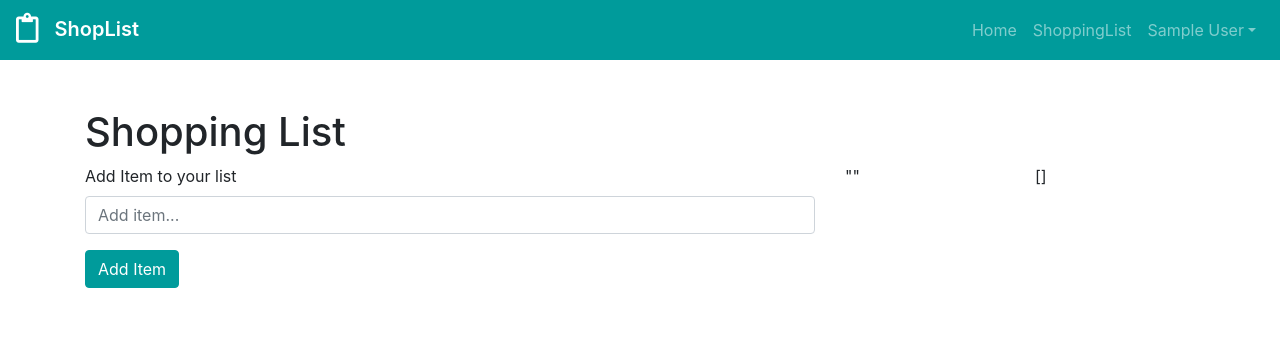
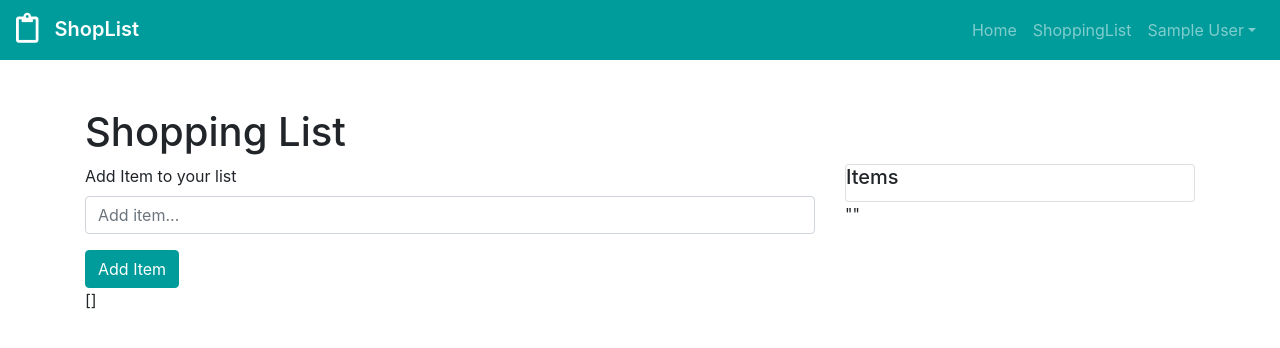
Before and after one commit to JosephThomasVasquez/simpleShop-RF, a React (Create React App) app in the folder client/: page /shoppinglist in a window 1280 px wide. Shown: the top 348 px of the page. Built offline with nearby package versions, Linux system fonts and the light colour scheme; no server answers; the database is empty; sample sign-in values are in the browser's storage.

Commit message:
Added ShoppingList.js component for holding the shoppinglist items array

```diff
--- /dev/null
+++ b/client/src/components/shopList/ShoppingList.js
@@ -0,0 +1,12 @@
+import React from "react";
+import { Container, Row, Col, Form, Button, Card } from "react-bootstrap";
+
+const ShoppingList = () => {
+  return <div>
+      <Card>
+          <Card.Title>Items</Card.Title>
+      </Card>
+  </div>;
+};
+
+export default ShoppingList;
--- a/client/src/views/ShopListView.js
+++ b/client/src/views/ShopListView.js
@@ -1,6 +1,7 @@
 import React, { useState, useEffect } from "react";
 import { Container, Row, Col, Form, Button } from "react-bootstrap";
 import Header from "../components/Header";
+import ShoppingList from "../components/shopList/ShoppingList";
 import { useAuth } from "../contexts/AuthContext";
 import FirestoreGetCollection from "../components/firebase/FirestoreGetCollection";
 import { appFirestore } from "../firebase/config";
@@ -42,18 +43,18 @@ const ShopListView = () => {
     e.preventDefault();
     console.log("test");
 
-    const fakeId = "yxh123898sfsfj";
+    // const fakeId = "yxh123898sfsfj";
 
-    const docRef = await appFirestore
-      .collection("users/Kxg6FWVE1CMpNGmCgUQk/shoppingLists")
-      .add({
-        id: fakeId,
-        name: data[0].name,
-        category: data[0].category,
-        type: data[0].type,
-        count: data[0].count,
-      });
-    await console.log("getDoc", docRef.get());
+    // const docRef = await appFirestore
+    //   .collection("users/Kxg6FWVE1CMpNGmCgUQk/shoppingLists")
+    //   .add({
+    //     id: fakeId,
+    //     name: data[0].name,
+    //     category: data[0].category,
+    //     type: data[0].type,
+    //     count: data[0].count,
+    //   });
+    // await console.log("getDoc", docRef.get());
   };
 
   return (
@@ -78,11 +79,11 @@ const ShopListView = () => {
               </Button>
             </Form>
           </Col>
-          {/* <Button variant="primary" type="button" onClick={addToFirestore}>
-            Add to Firestore
-          </Button> */}
-          <Col md={2}>{JSON.stringify(item)}</Col>
-          <Col md={2}>{JSON.stringify(shopItemsList)}</Col>
+          <Col md={4}>
+            <ShoppingList />
+            {JSON.stringify(item)}
+          </Col>
+          <Col md={12}>{JSON.stringify(shopItemsList)}</Col>
         </Row>
       </Container>
     </div>
```
